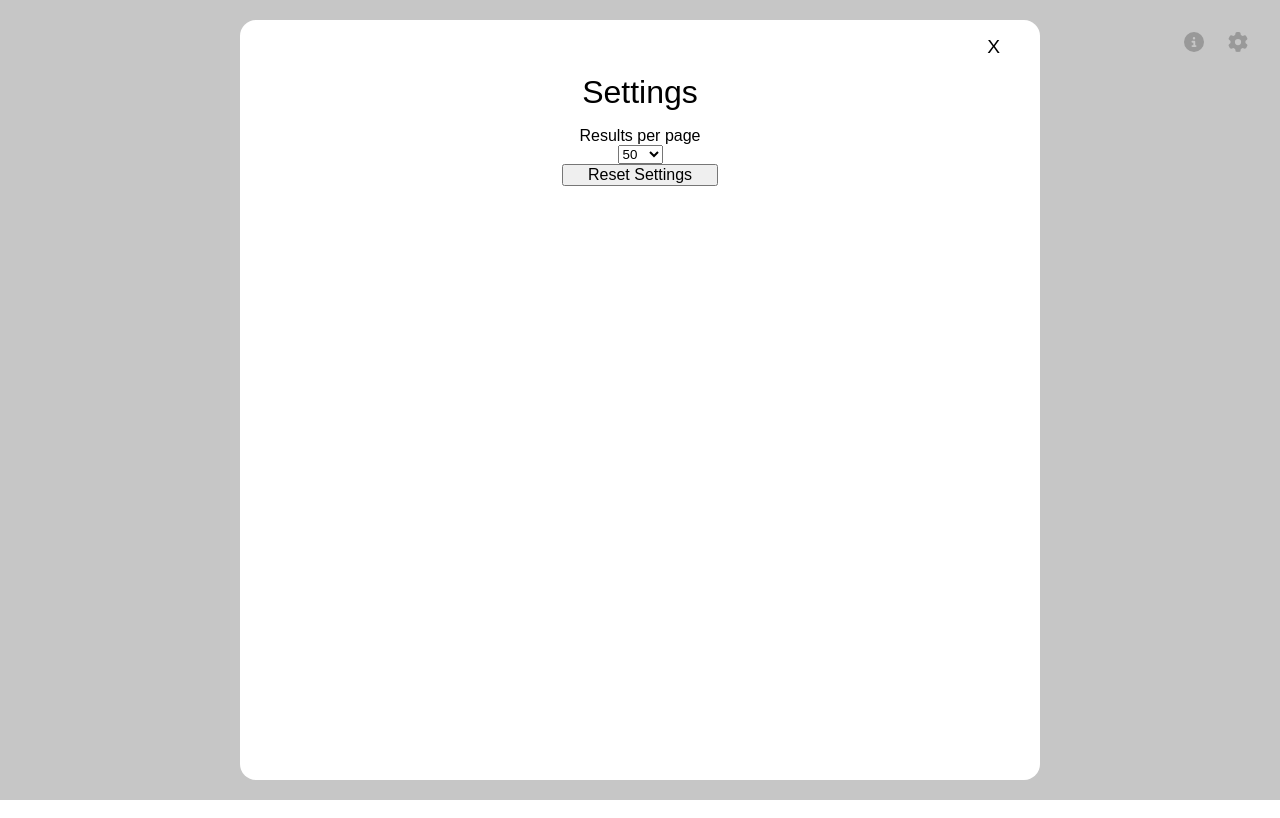
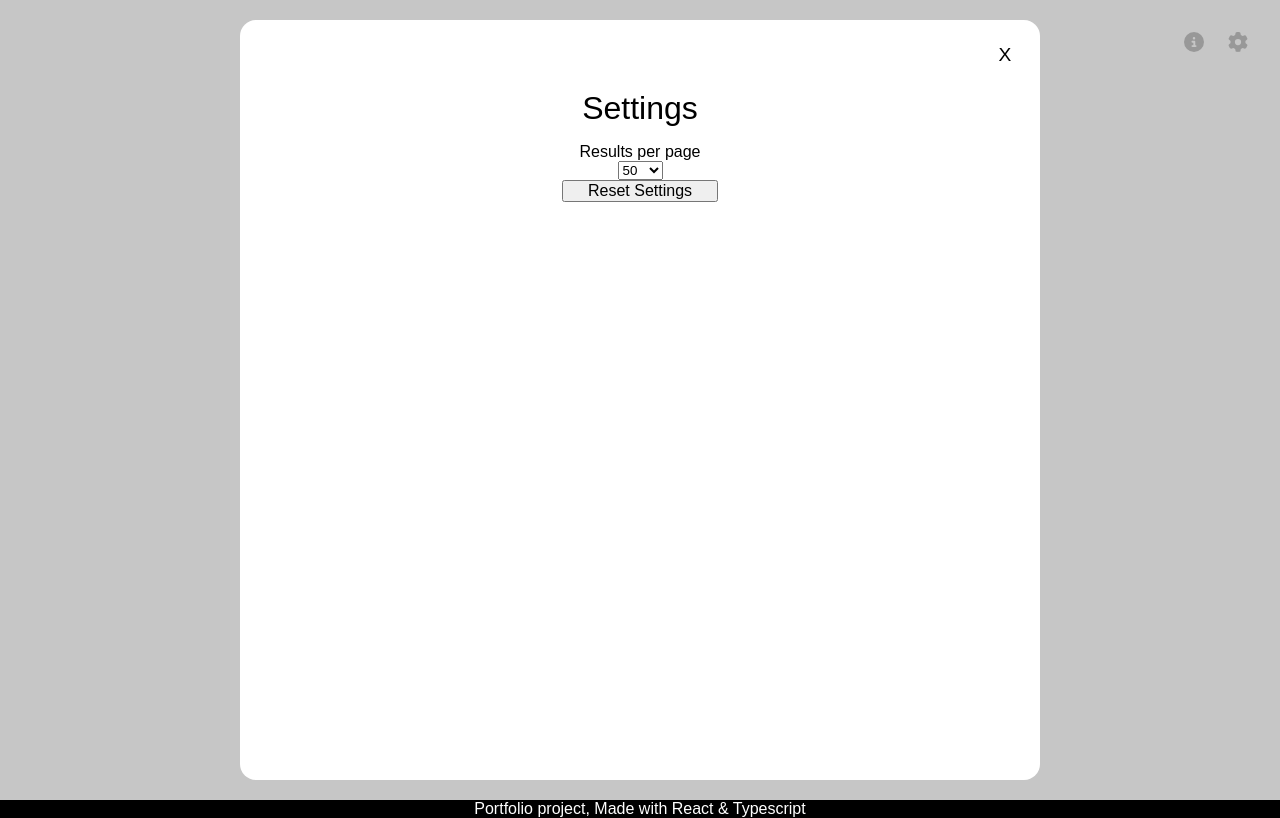
Before and after one commit to franciscoxrra/nasa-images, a React (Create React App) app: page / in a window 1280 px wide. Both pictures are taken after a click on the button 1238 px from the left and 42 px from the top of the page. Built offline with nearby package versions, Linux system fonts and the light colour scheme; no server answers.

Commit message:
Added padding compensation when modal removes body scrollbar;
Tweaks;

```diff
--- a/src/components/ModalSystem/ModalContainer.tsx
+++ b/src/components/ModalSystem/ModalContainer.tsx
@@ -1,6 +1,7 @@
 import styled from "@emotion/styled"
 import { useRemoveHeadFromModalPipeline } from "../../reducers/actions/modal"
 import React, { useCallback } from "react"
+import { IconButton } from "../buttons/IconButton"
 
 const Container = styled.div`
     label: ModalContainer;
@@ -18,21 +19,6 @@ const ModalTab = styled.div`
 
     display: grid;
     justify-items: right;
-`
-
-const XButton = styled.button`
-    label: XButton;
-
-    background: none;
-    border: none;
-    outline: none;
-    box-shadow: none;
-    font-size: ${(props) => props.theme.fonts.sizes.big};
-
-    &:hover {
-        color: ${({ theme }) => theme.colors.standard.link};
-        text-decoration: underline;
-    }
 `
 
 const ModalTitle = styled.div`
@@ -71,9 +57,9 @@ export const ModalContainer = ({
         <Container>
             <ModalTab>
                 {hasCloseX && (
-                    <XButton onClick={onClickXButton}>
+                    <IconButton onClick={onClickXButton}>
                         X
-                    </XButton>
+                    </IconButton>
                 )}
             </ModalTab>
             <ModalTitle>{title}</ModalTitle>
--- a/src/components/ModalSystem/ModalSystem.tsx
+++ b/src/components/ModalSystem/ModalSystem.tsx
@@ -1,10 +1,12 @@
 import React, { useCallback } from "react"
 import styled from "@emotion/styled"
-import { css } from "@emotion/react"
 import { useSelector } from "react-redux"
 import { selectHeadModal } from "../../reducers/modal/modalReducer"
 import { useRemoveHeadFromModalPipeline } from "../../reducers/actions/modal"
 import { ModalSelector } from "./ModalSelector"
+import { css, Global } from "@emotion/react"
+
+export const scrollbarPaddingFlag = "scrollbar-padding-flag"
 
 const ModalContainer = styled.div`
     label: ModalContainer;
@@ -34,18 +36,24 @@ const Modal = styled.div`
     border-radius: 1rem;
 `
 
-const ContentContainer = styled.div<{ hasModal: boolean }>`
+const ContentContainer = styled.div`
     label: ContentContainer;
+`
 
-    ${(props) =>
-        props.hasModal &&
-        css`
-            position: fixed;
-            height: 100%;
-            width: 100%;
+const RemoveScrollbarGlobal = () => (
+    <Global
+        styles={css`
+            body {
                 overflow: hidden;
+            }
+
+            .${scrollbarPaddingFlag} {
+                padding-right: ${window.innerWidth -
+                document.body.clientWidth}px !important;
+            }
         `}
-`
+    />
+)
 
 interface ModalSystemProps {
     children?: React.ReactNode
@@ -75,17 +83,20 @@ export const ModalSystem = ({
     return (
         <>
             {hasModal && (
-                <ModalContainer onClick={onClickContainer}>
+                <>
+                    <RemoveScrollbarGlobal />
+                    <ModalContainer
+                        onClick={onClickContainer}
+                    >
                         <Modal onClick={onClickModal}>
                             <ModalSelector
                                 type={headModal.type}
                             />
                         </Modal>
                     </ModalContainer>
+                </>
             )}
-            <ContentContainer hasModal={hasModal}>
-                {body}
-            </ContentContainer>
+            <ContentContainer>{body}</ContentContainer>
         </>
     )
 }
--- a/src/components/Page/Page.tsx
+++ b/src/components/Page/Page.tsx
@@ -13,6 +13,7 @@ import styled from "@emotion/styled"
 import { pageName } from "../../util/constants"
 import { useViewportDimensions } from "../../contexts/ViewportDimensions"
 import { usePageScroll } from "../../contexts/PageScroll"
+import { scrollbarPaddingFlag } from "../ModalSystem/ModalSystem"
 
 // TODO add to theme
 
@@ -32,9 +33,9 @@ const HeaderSection = styled.div<{ atPageTop: boolean }>`
     label: HeaderSection;
 
     position: fixed;
-    width: 100%;
     top: 0;
     left: 0;
+    right: 0;
     z-index: 1;
     background-color: white;
     box-shadow: ${(props) =>
@@ -97,13 +98,19 @@ export const Page = ({
                     <HeaderSection
                         ref={$header}
                         atPageTop={scrollY === 0}
+                        className={scrollbarPaddingFlag}
                     >
                         {header}
                     </HeaderSection>
-                    <BodySection headerHeight={height}>
+                    <BodySection
+                        headerHeight={height}
+                        className={scrollbarPaddingFlag}
+                    >
                         {body}
                     </BodySection>
-                    <FooterSection />
+                    <FooterSection
+                        className={scrollbarPaddingFlag}
+                    />
                 </Container>
             </PageContext.Provider>
         </>
--- a/src/components/Page/Sections/FooterSection.tsx
+++ b/src/components/Page/Sections/FooterSection.tsx
@@ -9,8 +9,14 @@ const Container = styled.div`
         props.theme.colors.background.secondary};
 `
 
-export const FooterSection = () => (
-    <Container>
+interface FooterSectionProps {
+    className?: string
+}
+
+export const FooterSection = ({
+    className
+}: FooterSectionProps) => (
+    <Container className={className}>
         Portfolio project, Made with React & Typescript
     </Container>
 )
--- a/src/components/Search/DirectPageNumbers.tsx
+++ b/src/components/Search/DirectPageNumbers.tsx
@@ -27,6 +27,17 @@ const SequentialPageNumberLinks = ({
         })}
     </>
 )
+
+const CurrentPage = styled.div`
+    label: CurrentPage;
+
+    padding: 0.3rem;
+    margin: -0.3rem;
+    background-color: ${(props) =>
+        props.theme.colors.background.light};
+    font-weight: bold;
+    border-radius: 50%;
+`
 
 const Container = styled.div<{
     filterForSmallBefore: number
@@ -112,7 +123,9 @@ export const DirectPageNumbers = ({
                 start={pageWithLimit - pagesBefore}
                 totalLinks={pagesBefore}
             />
-            {totalPages >= pageWithLimit && pageWithLimit}
+            {totalPages >= pageWithLimit && (
+                <CurrentPage>{pageWithLimit}</CurrentPage>
+            )}
             <SequentialPageNumberLinks
                 start={pageWithLimit + 1}
                 totalLinks={pagesAfter}
--- a/src/components/Search/ImageProfile.tsx
+++ b/src/components/Search/ImageProfile.tsx
@@ -70,7 +70,6 @@ const TopSection = styled.div`
 
     display: grid;
     justify-items: right;
-    font-size: ${(props) => props.theme.fonts.sizes.big};
 `
 
 export const ImageProfile = () => {
--- a/src/components/buttons/IconButton.tsx
+++ b/src/components/buttons/IconButton.tsx
@@ -3,12 +3,14 @@ import styled from "@emotion/styled"
 export const IconButton = styled.button`
     label: IconButton;
 
+    aspect-ratio: 1 / 1;
     display: grid;
     align-content: center;
     background: none;
     border: none;
     padding: 0.5rem;
     font: inherit;
+    font-size: ${(props) => props.theme.fonts.sizes.big};
     cursor: pointer;
     outline: inherit;
     border-radius: 50%;
```
Lines whose indentation alone changed are shown as unchanged.
